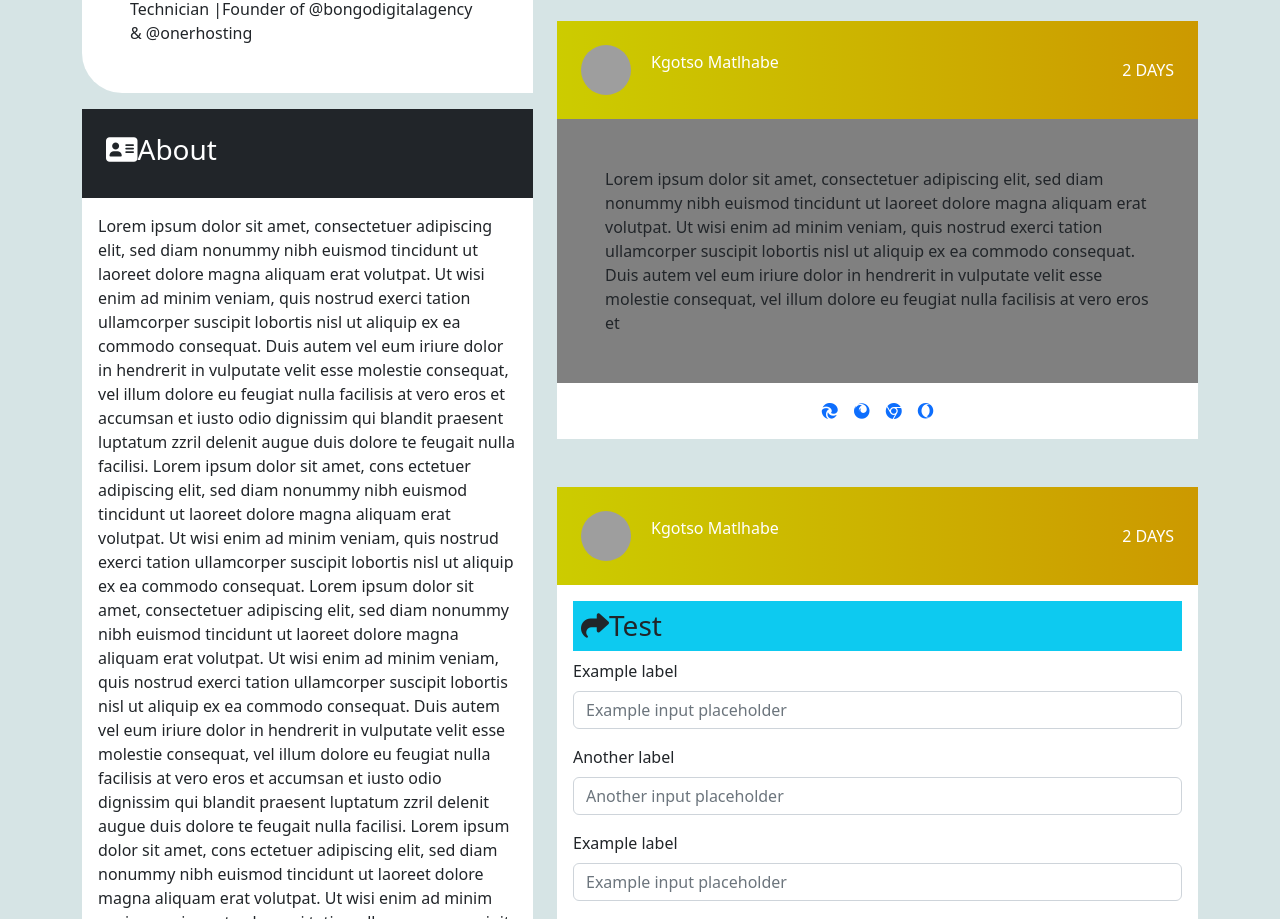
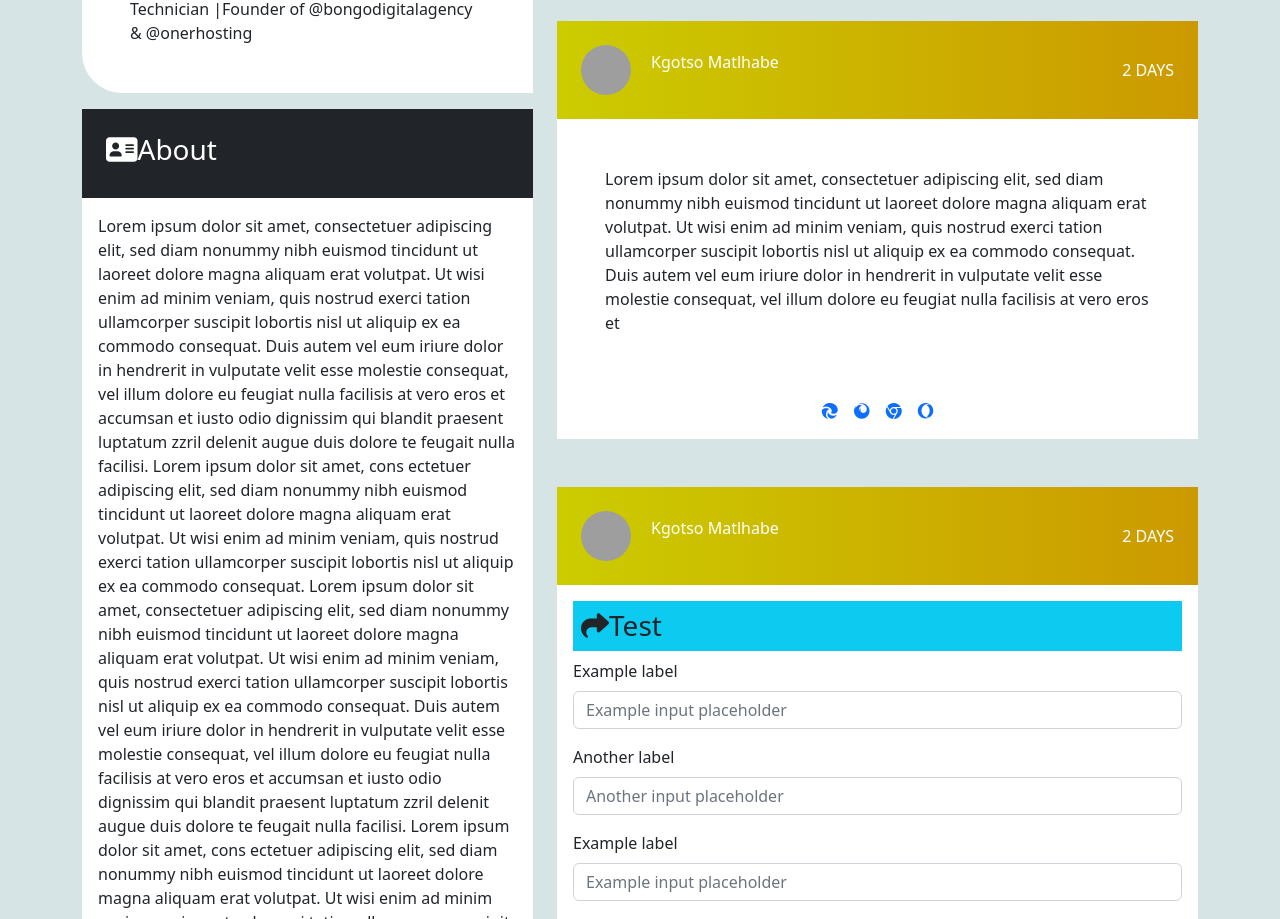
Before and after one commit to Jhaprawesh/coinvest, a plain HTML site: page index.html in a window 1280 px wide. Shown: the part 1648-2567 px from the top of the page. Drawn offline with nearby package versions, Linux system fonts and the light colour scheme; grey boxes are pictures that could not be loaded.

Commit message:
remove code

```diff
--- a/index.html
+++ b/index.html
@@ -547,7 +547,7 @@
               <div>2 DAYS</div>
             </div>
             <div class="bg-white text-dark">
-              <p class="p-5" style="background-color: gray">
+              <p class="p-5">
                 Lorem ipsum dolor sit amet, consectetuer adipiscing elit, sed
                 diam nonummy nibh euismod tincidunt ut laoreet dolore magna
                 aliquam erat volutpat. Ut wisi enim ad minim veniam, quis
```
